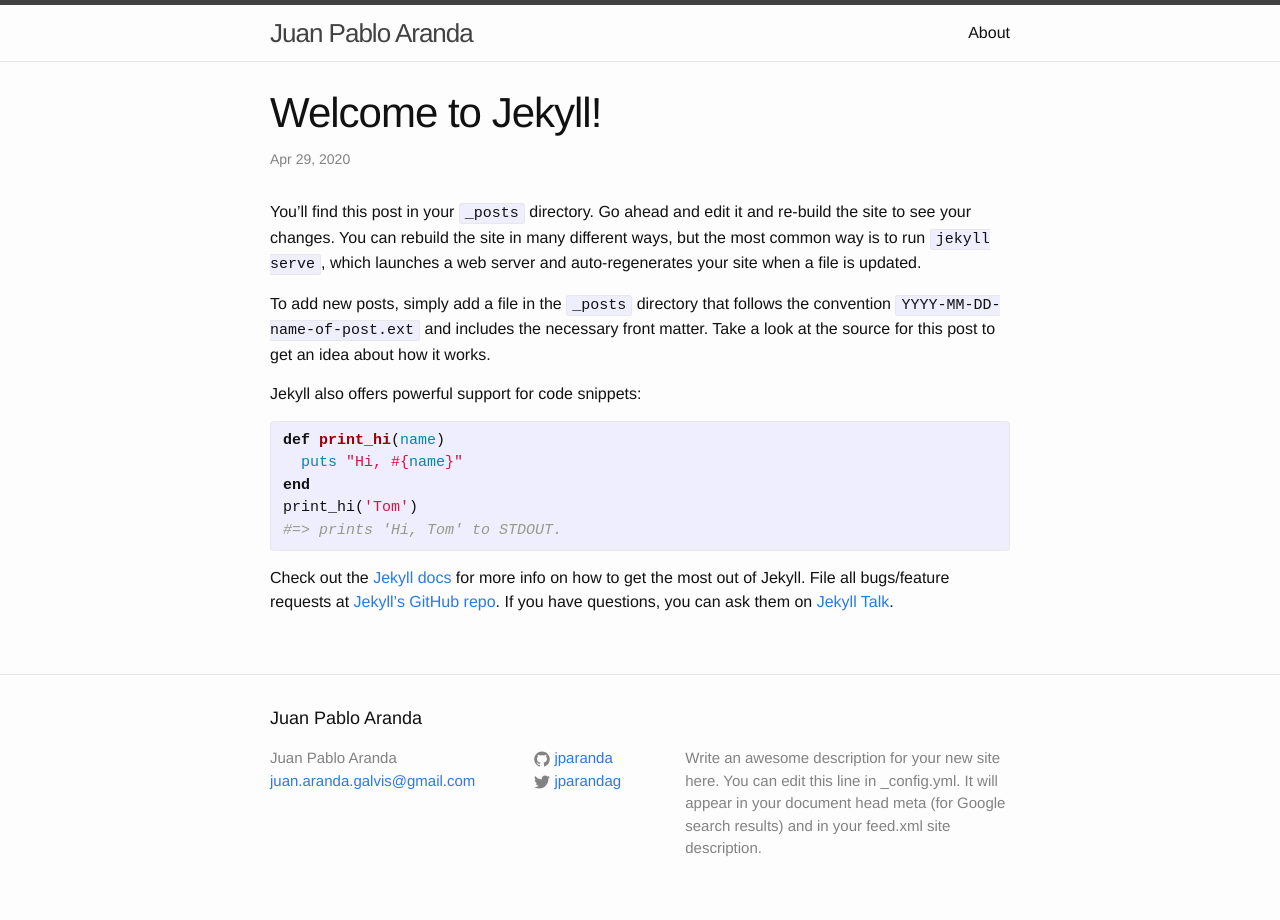
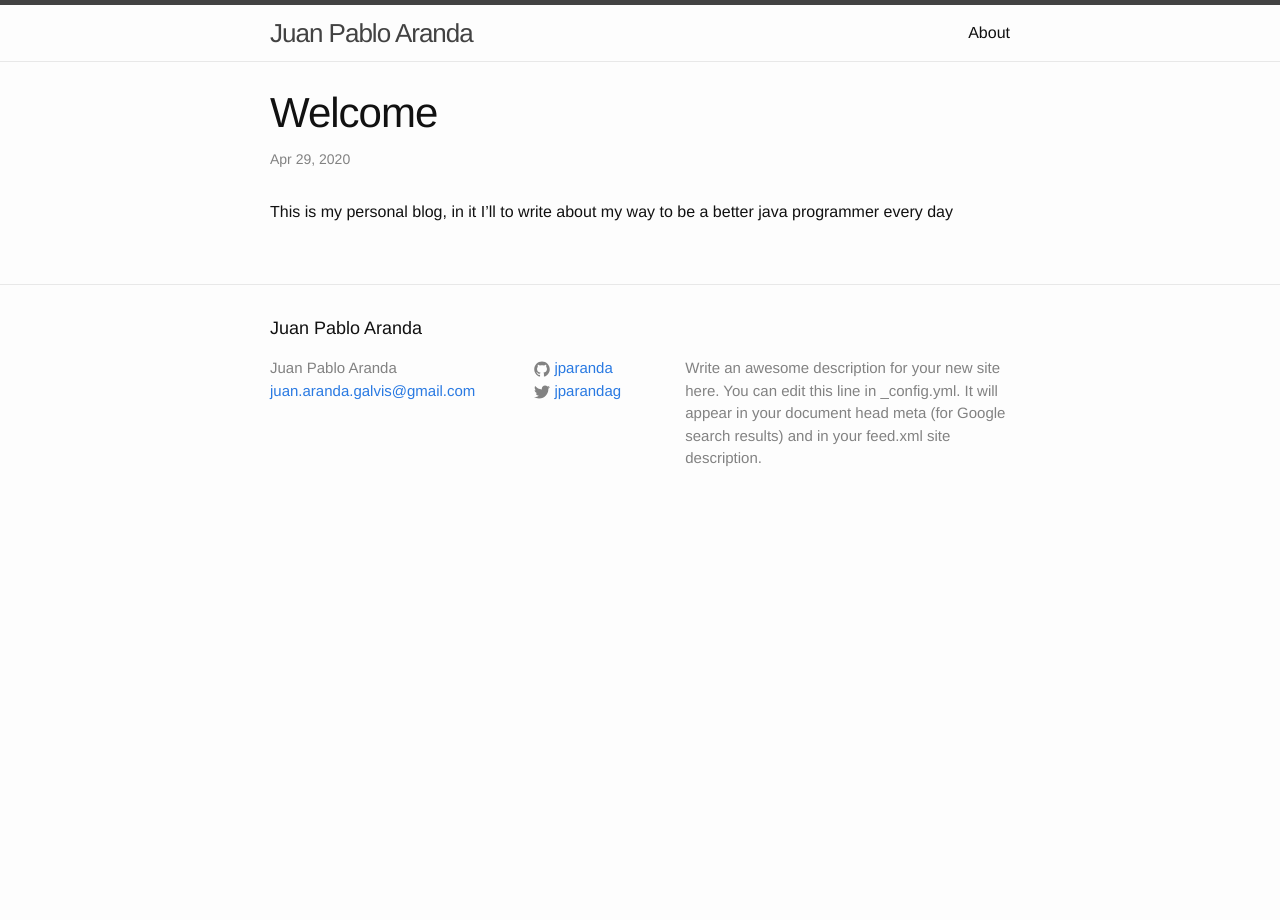
Before and after one commit to jparanda/jparanda.github.io, a Jekyll site: the page built from _posts/2020-04-29-welcome-jparandag-blog.markdown, in a window 1280 px wide. Built offline with Jekyll 4.4.1, drawn with Linux system fonts in a browser that asks for light colours.

Commit message:
change the welcome page

```diff
--- a/_posts/2020-04-29-welcome-jparandag-blog.markdown
+++ b/_posts/2020-04-29-welcome-jparandag-blog.markdown
@@ -1,25 +1,9 @@
 ---
 layout: post
-title:  "Welcome to Jekyll!"
+title:  "Welcome"
 date:   2020-04-29 13:32:50 -0500
-categories: jekyll update
+categories: welcome
 ---
-You’ll find this post in your `_posts` directory. Go ahead and edit it and re-build the site to see your changes. You can rebuild the site in many different ways, but the most common way is to run `jekyll serve`, which launches a web server and auto-regenerates your site when a file is updated.
+This is my personal blog, in it I'll to write about my way to be a better java programmer every day
 
-To add new posts, simply add a file in the `_posts` directory that follows the convention `YYYY-MM-DD-name-of-post.ext` and includes the necessary front matter. Take a look at the source for this post to get an idea about how it works.
-
-Jekyll also offers powerful support for code snippets:
-
-{% highlight ruby %}
-def print_hi(name)
-  puts "Hi, #{name}"
-end
-print_hi('Tom')
-#=> prints 'Hi, Tom' to STDOUT.
-{% endhighlight %}
-
-Check out the [Jekyll docs][jekyll-docs] for more info on how to get the most out of Jekyll. File all bugs/feature requests at [Jekyll’s GitHub repo][jekyll-gh]. If you have questions, you can ask them on [Jekyll Talk][jekyll-talk].
-
-[jekyll-docs]: http://jekyllrb.com/docs/home
-[jekyll-gh]:   https://github.com/jekyll/jekyll
-[jekyll-talk]: https://talk.jekyllrb.com/
+[my git-repos]: https://github.com/jparanda?tab=repositories
```
